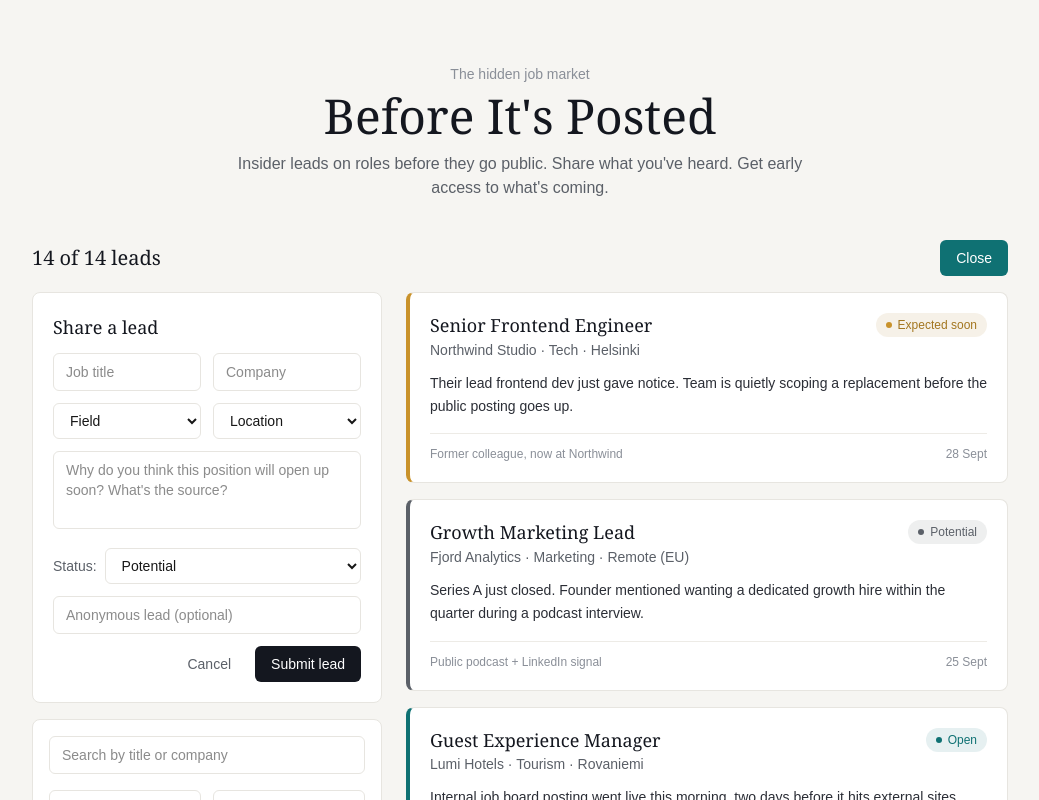
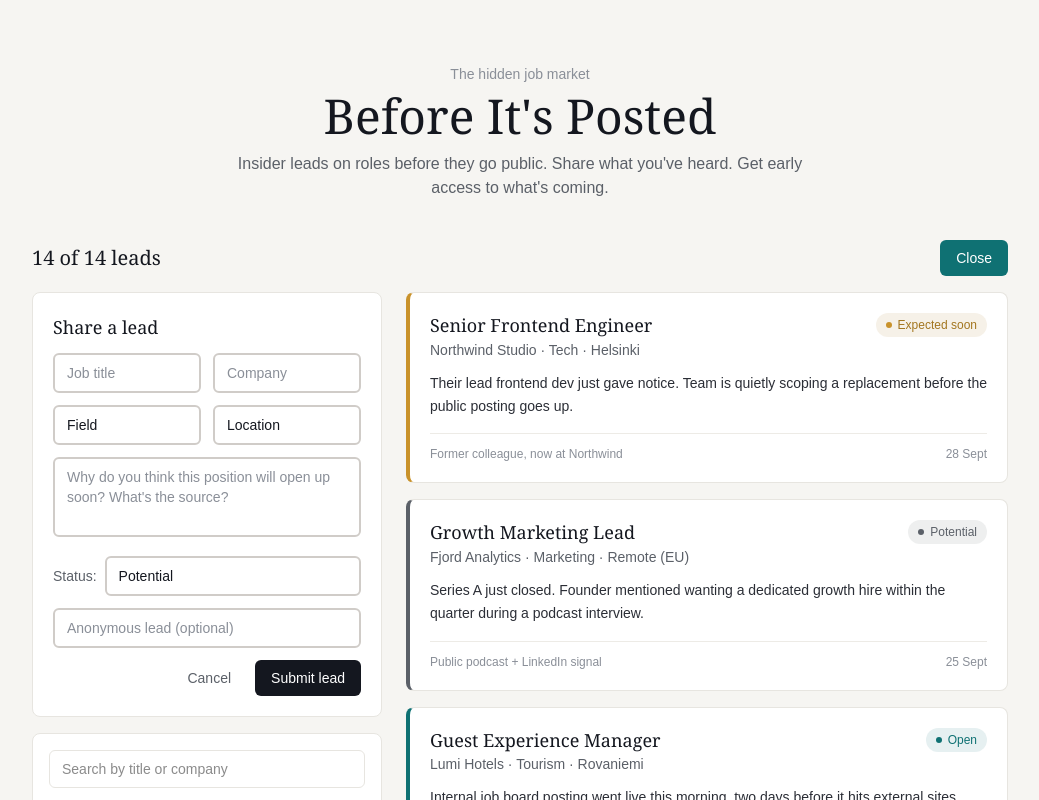
Before and after one commit to Nyukaa/Before_It-s_Posted, a Next.js app: page / in a window 1280 px wide. Both pictures are taken after a click on the button "Share a lead". Shown: the top 800 px of the page, without its empty margins (120-1159 px from the left). Built offline with nearby package versions, Linux system fonts and the light colour scheme.

Commit message:
style: update input and select components in SubmissionForm for Windows

```diff
--- a/src/components/SubmissionForm.tsx
+++ b/src/components/SubmissionForm.tsx
@@ -66,7 +66,7 @@ export default function SubmissionForm({
           onChange={(e) => setTitle(e.target.value)}
           placeholder="Job title"
           required
-          className="px-3 py-2 border border-[#E7E5E0] rounded-md text-sm focus:outline-none focus:border-[#0F7173]"
+          className="px-3 py-2 border-2 border-[#D0CCC8] rounded-md text-sm text-[#14171F] placeholder-[#8A8F98] bg-white focus:outline-none focus:border-[#0F7173] focus:border-2"
         />
         <input
           type="text"
@@ -74,12 +74,12 @@ export default function SubmissionForm({
           onChange={(e) => setCompany(e.target.value)}
           placeholder="Company"
           required
-          className="px-3 py-2 border border-[#E7E5E0] rounded-md text-sm focus:outline-none focus:border-[#0F7173]"
+          className="px-3 py-2 border-2 border-[#D0CCC8] rounded-md text-sm text-[#14171F] placeholder-[#8A8F98] bg-white focus:outline-none focus:border-[#0F7173] focus:border-2"
         />
         <select
           value={field}
           onChange={(e) => setField(e.target.value)}
-          className="px-3 py-2 border border-[#E7E5E0] rounded-md text-sm bg-white focus:outline-none focus:border-[#0F7173]"
+          className="px-3 py-2 border-2 border-[#D0CCC8] rounded-md text-sm text-[#14171F] bg-white appearance-none focus:outline-none focus:border-[#0F7173] focus:border-2 cursor-pointer"
         >
           <option value="">Field</option>
           {availableFields.map((f) => (
@@ -92,7 +92,7 @@ export default function SubmissionForm({
         <select
           value={location}
           onChange={(e) => setLocation(e.target.value)}
-          className="px-3 py-2 border border-[#E7E5E0] rounded-md text-sm bg-white focus:outline-none focus:border-[#0F7173]"
+          className="px-3 py-2 border-2 border-[#D0CCC8] rounded-md text-sm text-[#14171F] bg-white appearance-none focus:outline-none focus:border-[#0F7173] focus:border-2 cursor-pointer"
         >
           <option value="">Location</option>
           {availableLocations.map((loc) => (
@@ -109,18 +109,18 @@ export default function SubmissionForm({
         placeholder="Why do you think this position will open up soon? What's the source?"
         required
         rows={3}
-        className="w-full px-3 py-2 border border-[#E7E5E0] rounded-md text-sm resize-none focus:outline-none focus:border-[#0F7173]"
+        className="w-full px-3 py-2 border-2 border-[#D0CCC8] rounded-md text-sm text-[#14171F] placeholder-[#8A8F98] bg-white resize-none focus:outline-none focus:border-[#0F7173] focus:border-2"
       />
 
       <div className="flex items-center gap-2">
-        <label htmlFor="status" className="text-sm text-[#5B6068]">
+        <label htmlFor="status" className="text-sm text-[#5B6068] whitespace-nowrap">
           Status:
         </label>
         <select
           id="status"
           value={status}
           onChange={(e) => setStatus(e.target.value as OpportunityStatus)}
-          className="flex-1 px-3 py-2 border border-[#E7E5E0] rounded-md text-sm bg-white focus:outline-none focus:border-[#0F7173]"
+          className="flex-1 px-3 py-2 border-2 border-[#D0CCC8] rounded-md text-sm text-[#14171F] bg-white appearance-none focus:outline-none focus:border-[#0F7173] focus:border-2 cursor-pointer"
         >
           {STATUS_ORDER.map((s) => (
             <option key={s} value={s}>
@@ -135,7 +135,7 @@ export default function SubmissionForm({
         value={anonymousSource}
         onChange={(e) => setAnonymousSource(e.target.value)}
         placeholder="Anonymous lead (optional)"
-        className="w-full px-3 py-2 border border-[#E7E5E0] rounded-md text-sm focus:outline-none focus:border-[#0F7173]"
+        className="w-full px-3 py-2 border-2 border-[#D0CCC8] rounded-md text-sm text-[#14171F] placeholder-[#8A8F98] bg-white focus:outline-none focus:border-[#0F7173] focus:border-2"
       />
 
       <div className="flex gap-2 justify-end">
```
